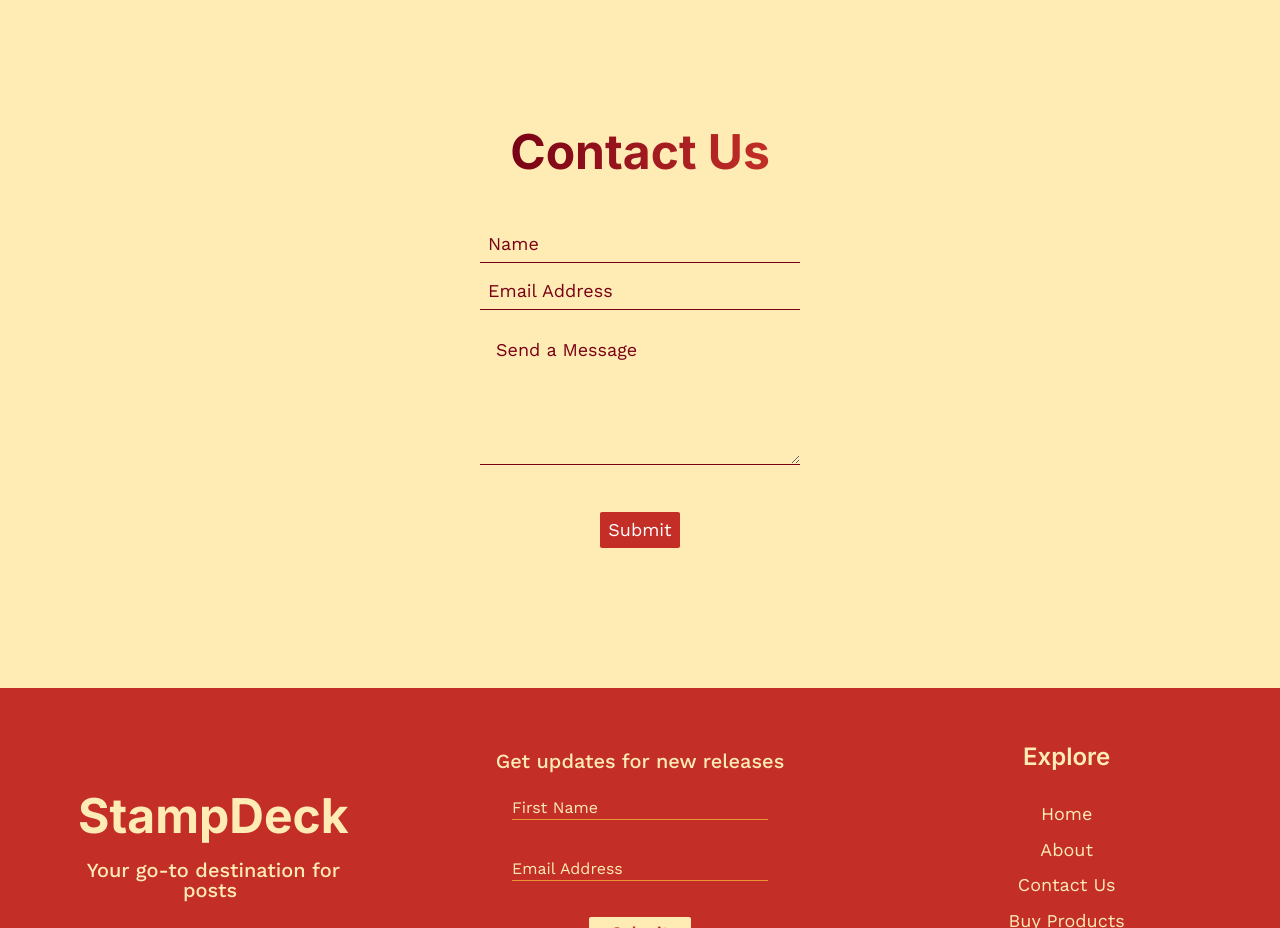
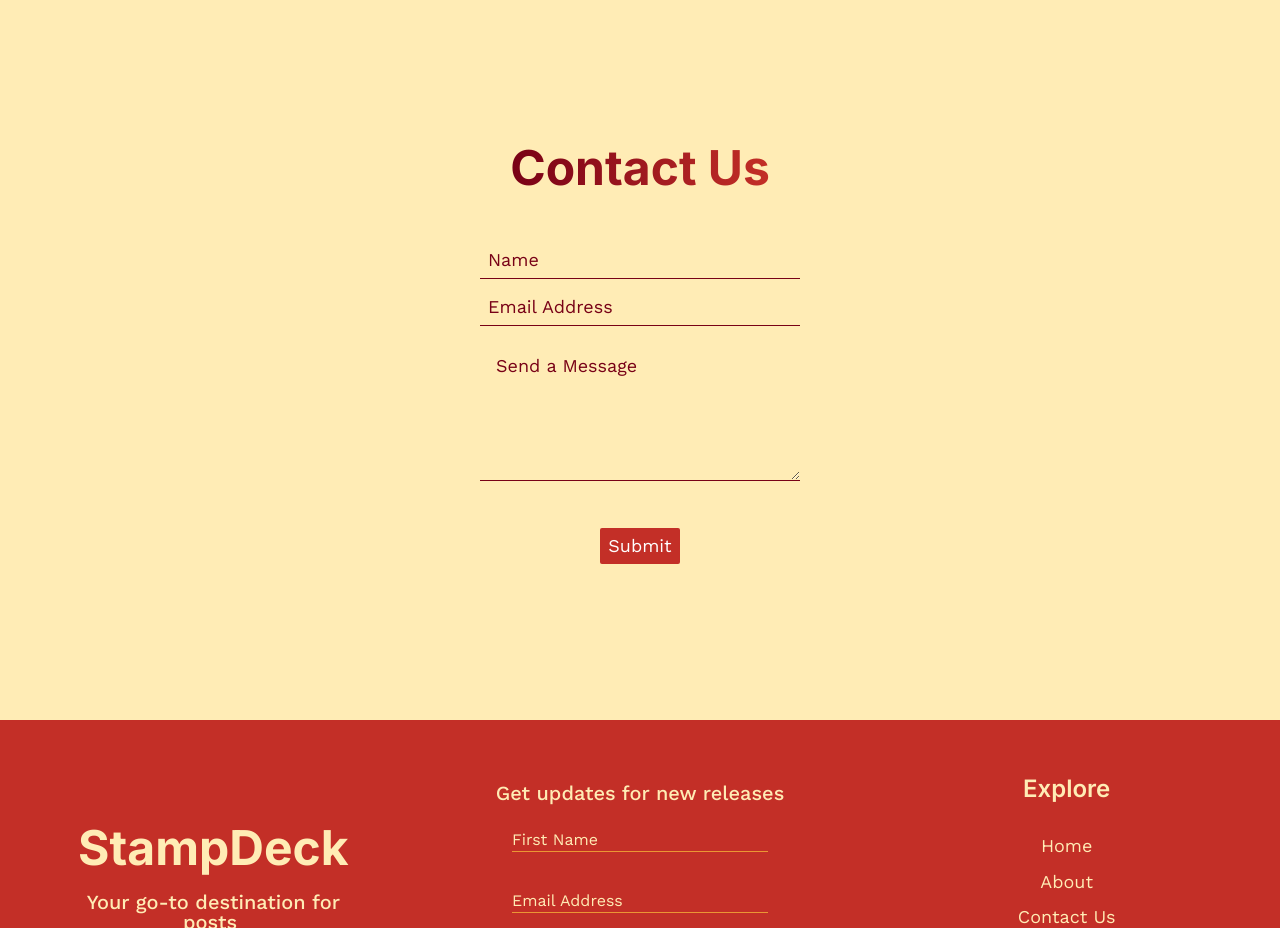
Before and after one commit to rahul-p19/StampDeck, a React (Vite) app in the folder frontend/: page / in a window 1280 px wide. Shown: the part 1480-2408 px from the top of the page. Built offline with nearby package versions, Linux system fonts and the light colour scheme.

Commit message:
minor alignment fixes in contact and market pagination

```diff
--- a/frontend/src/components/Contact.jsx
+++ b/frontend/src/components/Contact.jsx
@@ -1,6 +1,8 @@
 function Contact() {
 	return (
-		<div className="h-[70vh] max-w-full bg-background flex flex-col items-center" id="contact">
+		<div
+			className="h-[70vh] max-w-full bg-background flex flex-col items-center my-4"
+			id="contact">
 			<div className="text-center">
 				<h2 className="text-5xl font-inter font-bold bg-gradient-to-r from-primary to-accent text-transparent bg-clip-text">
 					Contact Us
@@ -8,7 +10,6 @@ function Contact() {
 			</div>
 			<form className="w-1/4 h-1/2 mt-10 text-lg">
 				<div className="flex flex-col justify-around h-full">
-
 					<div className="name">
 						<div className="mt-2.5 ">
 							<input
--- a/frontend/src/components/Market.jsx
+++ b/frontend/src/components/Market.jsx
@@ -29,7 +29,7 @@ function Market() {
 			</div>
       </Suspense>
 			<nav
-				className="flex items-center justify-between border-t border-gray-200 sm:px-6 w-1/3"
+				className="flex items-center justify-between border-t border-gray-200 sm:px-6 w-2/5"
 				aria-label="Pagination">
 				<div className="hidden sm:block font-worksans">
 					<p className="text-lg text-primary font-medium">
@@ -38,7 +38,7 @@ function Market() {
 						<span className="font-semibold">{products.length}</span> results
 					</p>
 				</div>
-				<div className="flex justify-around w-1/3">
+				<div className="flex justify-around w-2/5">
 					<button
 						onClick={()=>{setPageNum(prev=>prev-1)}}
 						className="bg-accent text-background px-2 py-1 rounded-sm"
```
Lines whose indentation alone changed are shown as unchanged.
